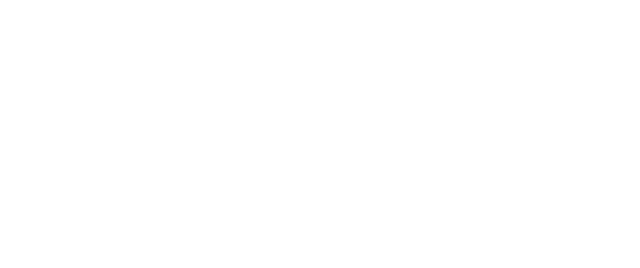
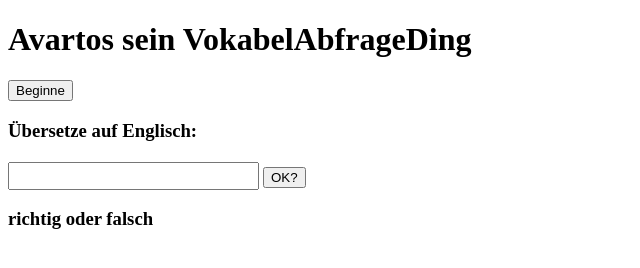
Before and after one commit to DennisJoiko/Vokabel, a plain HTML site: page index.html in a window 1280 px wide. Shown: the whole page, without its empty margins (0-640 px from the left). Drawn offline with Linux system fonts and the light colour scheme.

Commit message:
html ready

```diff
--- a/index.html
+++ b/index.html
@@ -1,13 +1,55 @@
 <!DOCTYPE html>
 <html lang="en">
-<head>
-    <meta charset="UTF-8">
-    <meta http-equiv="X-UA-Compatible" content="IE=edge">
-    <meta name="viewport" content="width=device-width, initial-scale=1.0">
-    <title>Document</title>
-</head>
-<body>
+    <head>
+        <meta charset="utf-8">
+        <title>Vokabeltrainer</title>
+        <script src="script.js"></script>
+    </head>
+        <script>
+          var vokabeln;
+          var vokabelNr;
+          var de=0;
+          var en=1;
+          function vokabelTrainer(){
+          	vokabeln=[
+              ['Kündigungsfrist', 'period of notice',0],
+              ['Billiard', 'Billiards',0],
+              ['Joggen', 'Jogging',0],
+              ['Einfahrt', 'gateway',0],
+              ['Eingabetaste', 'enter key',0],
+              ['Laufwerk', 'device',0],
+              ['Einkauf' ,'shopping',0],
+              ['Einlass', 'admission',0],
+              ['Eisenbahn' ,'railway',0],
+              ['Grill', 'barbecue',0],
+              ['Großmutter' ,'grandma',0],
+              ['Großpapa' ,'grandpa',0],
+              ['Gruppenarbeit' ,'group work',0],
+              ['Haare','hair',0],
+              ['Hampelmann', 'jumping jack',0]];
+              var anzVokabeln=vokabeln.length;
+              var ausgabe=document.getElementById("deutsch");
+              var eingabe=document.getElementById("englisch").value;
+              vokabelNr=Math.floor(Math.random()*(anzVokabeln));
+              ausgabe.innerHTML=vokabeln[vokabelNr][de];
+          }
+          function pruefen(){
+            var ergebnis=document.getElementById("richtig_falsch");
+            eingabe=document.getElementById("englisch").value;
 
-
-</body>
+            if(eingabe==vokabeln[vokabelNr][en]){
+              ergebnis.innerHTML="richtig";
+            	}
+            else{ergebnis.innerHTML="falsch, ( " + vokabeln[vokabelNr][en] +" )";
+                }
+          }
+  		</script>
+    <body>
+      <h1>Avartos sein VokabelAbfrageDing</h1>
+      <button onClick="vokabelTrainer();">Beginne</button>
+      <h3>Übersetze auf Englisch:</h3><h2 id="deutsch"></h2>
+      <input type="text" id="englisch" style="font-size:14pt;">
+      <button onClick="pruefen();">OK?</button>
+	  <h3 id="richtig_falsch">richtig oder falsch</h3>
+    </body>
 </html>
```
Also changed, not shown: hinzufügen.html (deleted, +0 -12 lines), script.js (line endings or trailing spaces), style.css (added).
